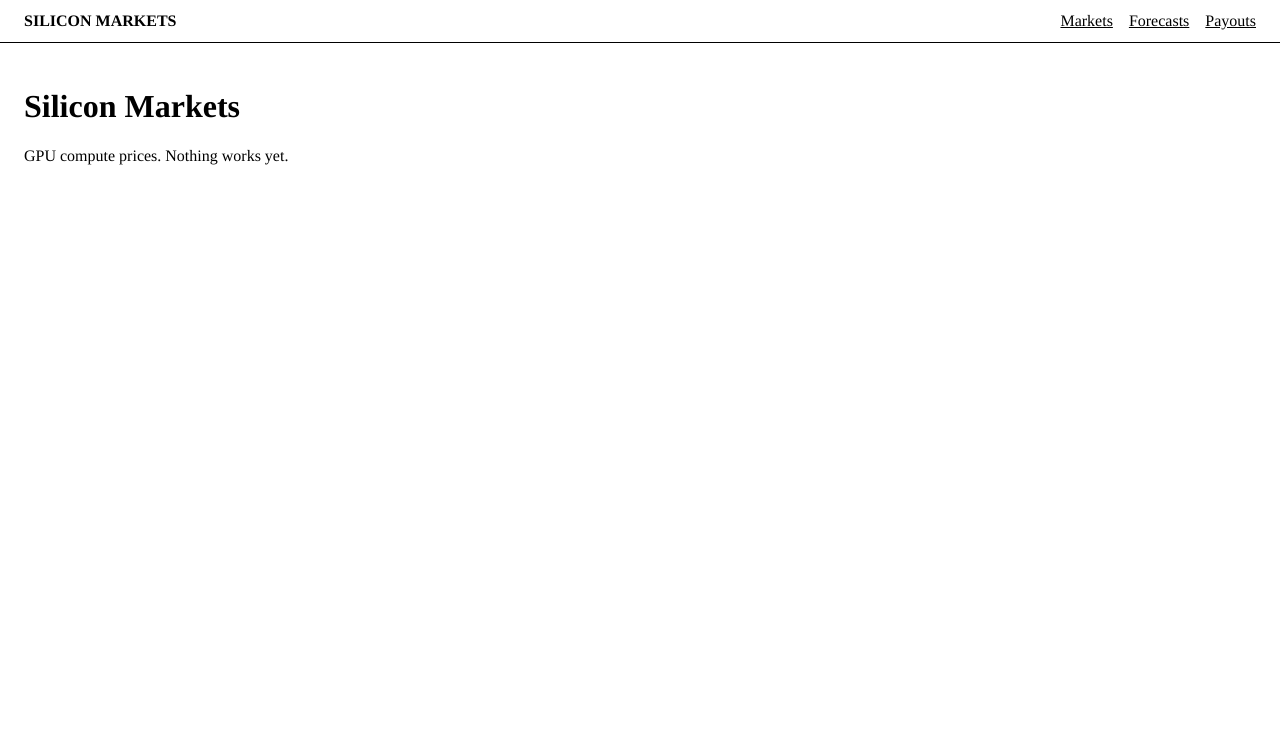
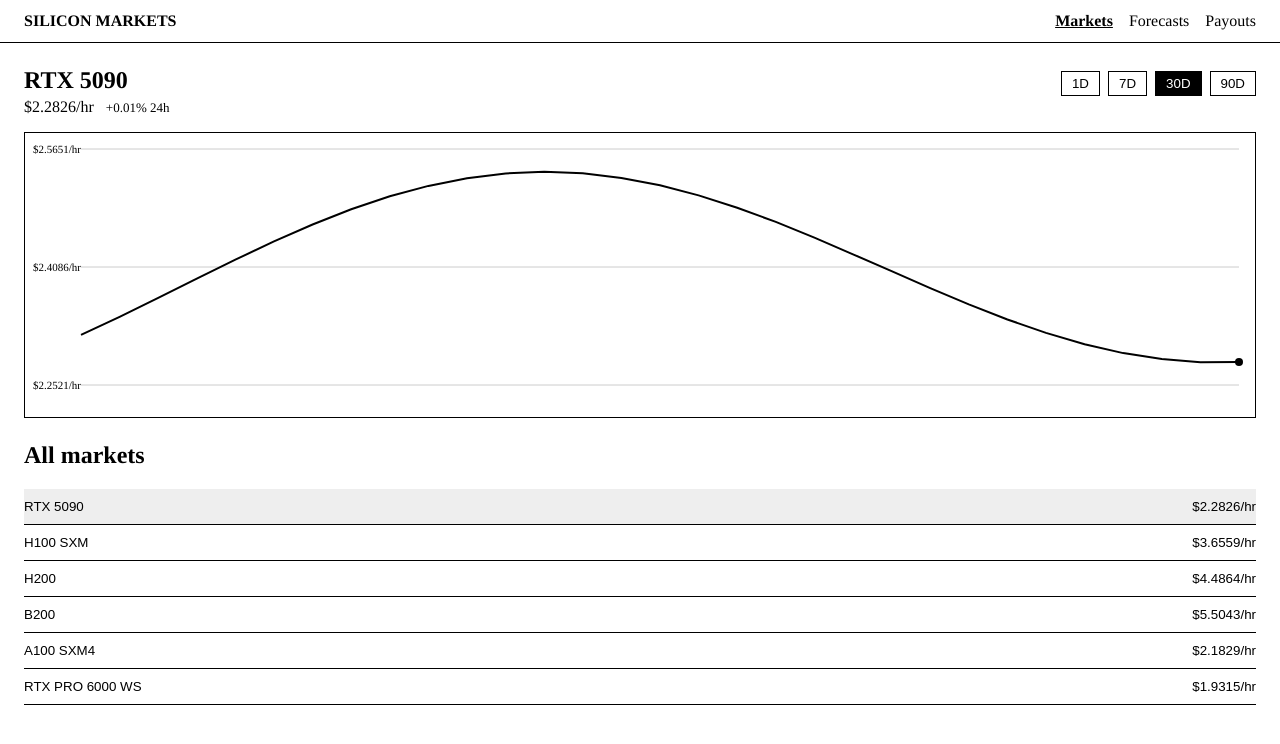
Before and after one commit to Robertiscoding/Silicon_Markets, a Next.js app in the folder web/: page / in a window 1280 px wide. Shown: the top 744 px of the page. Built offline with nearby package versions, Linux system fonts and the light colour scheme.

Commit message:
Show markets on home and highlight active nav
Co-authored-by: Cursor <cursoragent@cursor.com>

```diff
--- a/web/src/app/page.tsx
+++ b/web/src/app/page.tsx
@@ -1,8 +1,10 @@
+import { MarketsView } from "@/components/markets-view";
+import { seedAllSeries } from "@/lib/seed-history";
+
 export default function Home() {
   return (
     <main style={{ padding: 24 }}>
-      <h1>Silicon Markets</h1>
-      <p>GPU compute prices. Nothing works yet.</p>
+      <MarketsView initialSeries={seedAllSeries()} />
     </main>
   );
 }
--- a/web/src/components/markets-view.tsx
+++ b/web/src/components/markets-view.tsx
@@ -15,6 +15,8 @@ export function MarketsView({ initialSeries }: MarketsViewProps) {
 
   const series = initialSeries[selected] ?? [];
   const spot = series.at(-1)?.price ?? 0;
+  const prior = series.at(-2)?.price ?? spot;
+  const changePct = prior ? ((spot - prior) / prior) * 100 : 0;
 
   const visible = useMemo(() => {
     if (windowDays >= 365) return series;
@@ -28,7 +30,13 @@ export function MarketsView({ initialSeries }: MarketsViewProps) {
         <div style={{ display: "flex", justifyContent: "space-between", alignItems: "baseline" }}>
           <div>
             <h1 style={{ margin: "0 0 4px" }}>{selected}</h1>
-            <p style={{ margin: 0 }}>{formatHr(spot)}</p>
+            <p style={{ margin: 0, display: "flex", gap: 12, alignItems: "baseline" }}>
+              <span>{formatHr(spot)}</span>
+              <span style={{ fontSize: 13 }}>
+                {changePct >= 0 ? "+" : ""}
+                {changePct.toFixed(2)}% 24h
+              </span>
+            </p>
           </div>
           <div style={{ display: "flex", gap: 8 }}>
             {[1, 7, 30, 90].map((days) => (
--- a/web/src/components/site-header.tsx
+++ b/web/src/components/site-header.tsx
@@ -1,12 +1,17 @@
+"use client";
+
 import Link from "next/link";
+import { usePathname } from "next/navigation";
 
 const NAV = [
-  { label: "Markets", href: "/markets" },
-  { label: "Forecasts", href: "/forecasts" },
-  { label: "Payouts", href: "/payouts" },
+  { label: "Markets", href: "/markets", match: ["/", "/markets"] },
+  { label: "Forecasts", href: "/forecasts", match: ["/forecasts"] },
+  { label: "Payouts", href: "/payouts", match: ["/payouts"] },
 ] as const;
 
 export function SiteHeader() {
+  const pathname = usePathname();
+
   return (
     <header
       style={{
@@ -21,11 +26,22 @@ export function SiteHeader() {
         SILICON MARKETS
       </Link>
       <nav style={{ display: "flex", gap: 16 }}>
-        {NAV.map((item) => (
-          <Link key={item.href} href={item.href} style={{ color: "black" }}>
-            {item.label}
-          </Link>
-        ))}
+        {NAV.map((item) => {
+          const active = item.match.some((path) => path === pathname);
+          return (
+            <Link
+              key={item.href}
+              href={item.href}
+              style={{
+                color: "black",
+                fontWeight: active ? 700 : 400,
+                textDecoration: active ? "underline" : "none",
+              }}
+            >
+              {item.label}
+            </Link>
+          );
+        })}
       </nav>
     </header>
   );
```
